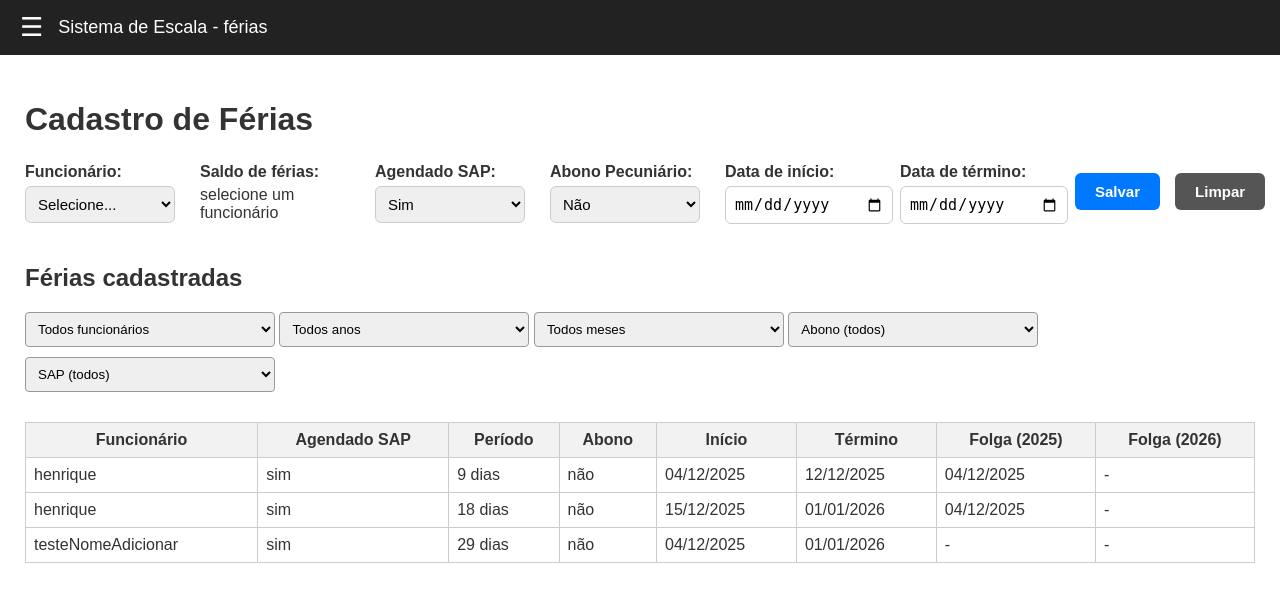
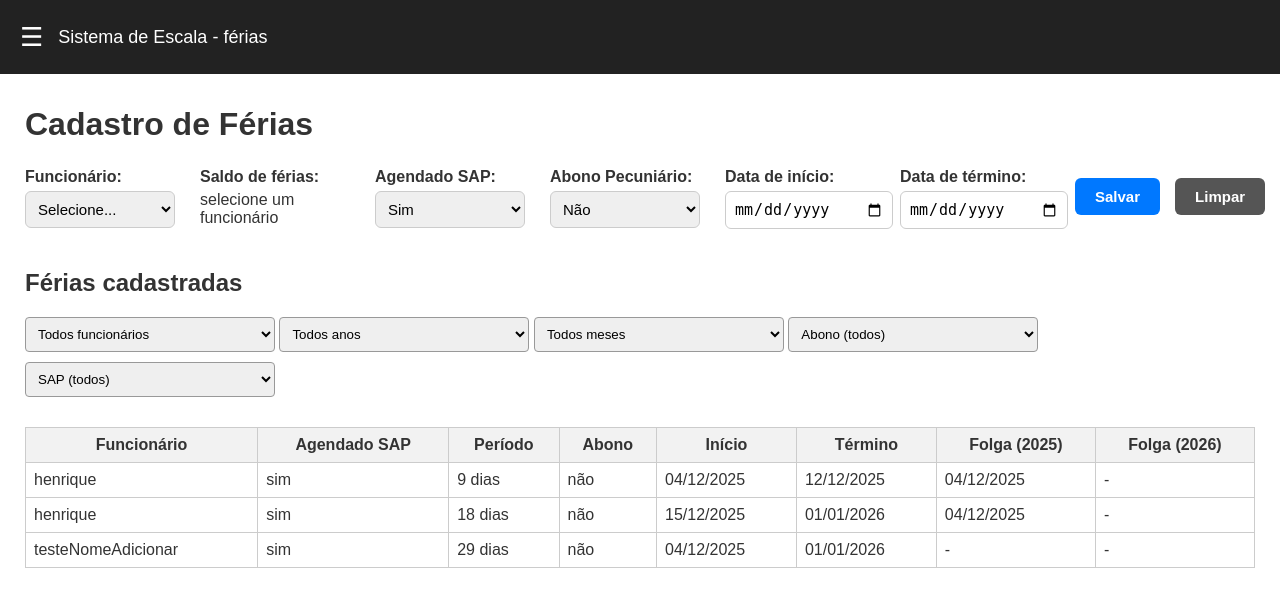
Before and after one commit to Pontessxx/Sistema-Ferias-FLASK, a Flask app: page / in a window 1280 px wide. Shown: the top 607 px of the page. Run offline with Flask 3, Linux system fonts and the light colour scheme; data comes from the database, SQL or seed files in the repository.

Commit message:
ajustando css

```diff
--- a/static/styles/styles.css
+++ b/static/styles/styles.css
@@ -31,7 +31,11 @@
 
 .content {
     padding: 25px;
+    margin-top: 50px;  /* mesma altura do topbar */
+    position: relative;
+    z-index: 1;
 }
+
 
 /* =========================================
    TOPBAR (menu superior)
@@ -43,7 +47,15 @@
     display: flex;
     align-items: center;
     font-size: 18px;
+
+    position: fixed;
+    top: 0;
+    left: 0;
+    width: 100%;
+    height: 50px;     /* Define altura PADRÃO */
+    z-index: 9999;
 }
+
 
 .hamburger {
     font-size: 26px;
@@ -63,8 +75,10 @@
     background-color: var(--cor-menu-fundo);
     overflow-x: hidden;
     transition: 0.3s;
-    padding-top: 60px;
+    padding-top: 50px;   /* agora combina com a topbar */
+    z-index: 10000;
 }
+
 
 .sidebar a {
     padding: 12px 20px;
@@ -288,3 +302,33 @@
 .table-holidays tr:nth-child(even) {
     background-color: #f9f9f9;
 }
+
+/* =========================================
+   AJUSTE DE CAMADAS (Z-INDEX)
+   ========================================= */
+
+/* Menu superior sempre na frente */
+.topbar {
+    position: fixed;
+    width: 100%;
+    z-index: 9999;
+}
+
+/* O conteúdo deve descer para não ficar atrás do topbar */
+.content {
+    margin-top: 60px;  /* ajuste se precisar */
+    position: relative;
+    z-index: 1;
+}
+
+/* Sidebar por cima do gráfico */
+.sidebar {
+    z-index: 10000;
+    position: fixed;
+}
+
+/* Plotly usa divs absolutas, então precisamos garantir que fique atrás */
+.plot-container,
+.js-plotly-plot {
+    z-index: 0 !important;
+}
```
